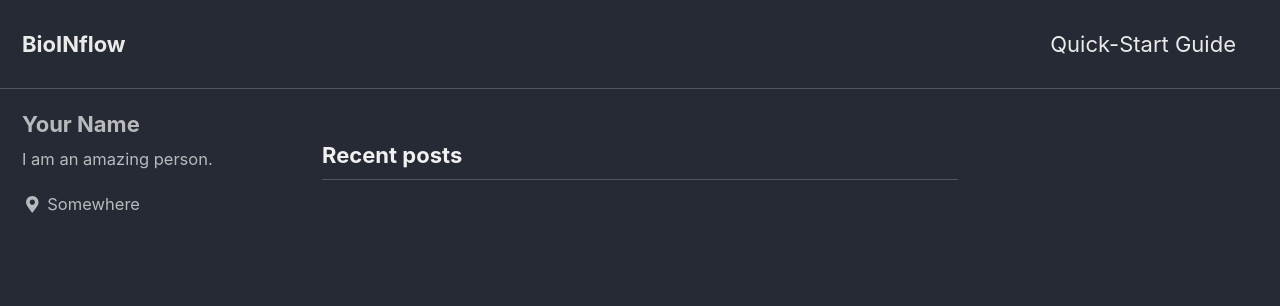
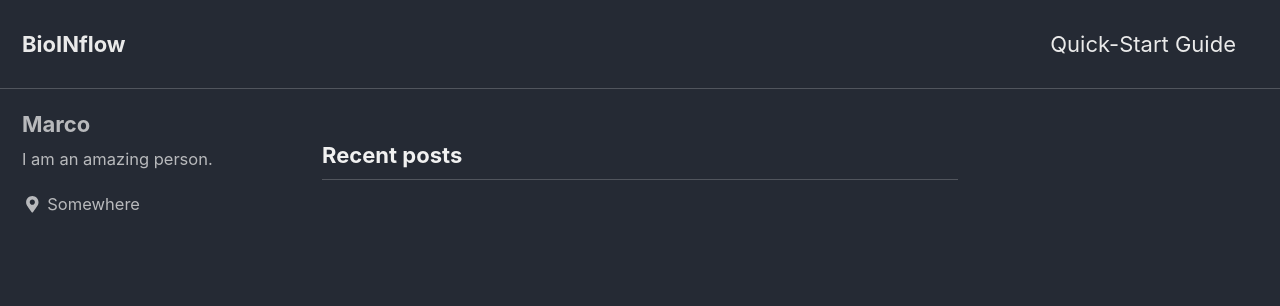
Before and after one commit to bioinflow/bioinflow.github.io, a Jekyll site: the page built from index.html, in a window 1280 px wide. Shown: the top 306 px of the page. Built offline with Jekyll 4.4.1, drawn with Linux system fonts in a browser that asks for light colours; cached includes are drawn as plain includes; the list of posts is cut into pages by our own code.

Commit message:
cambio cose ancora

```diff
--- a/_config.yml
+++ b/_config.yml
@@ -106,7 +106,7 @@ analytics:
 
 # Site Author
 author:
-  name             : "Your Name"
+  name             : "Marco"
   avatar           : # path of avatar image, e.g. "/assets/images/bio-photo.jpg"
   bio              : "I am an amazing person."
   location         : "Somewhere"
```
